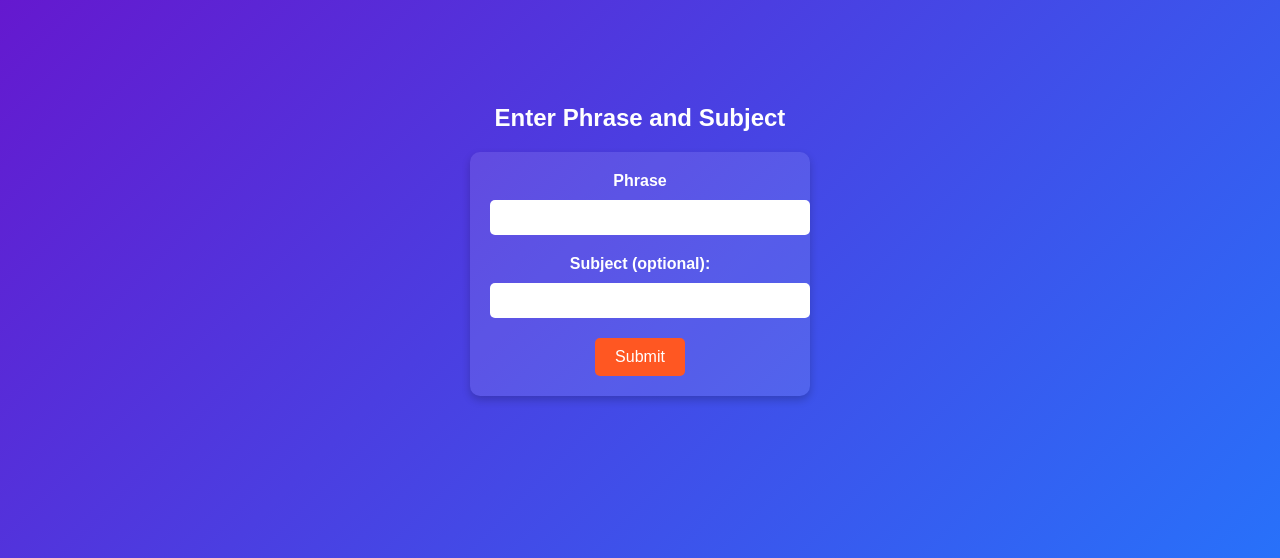
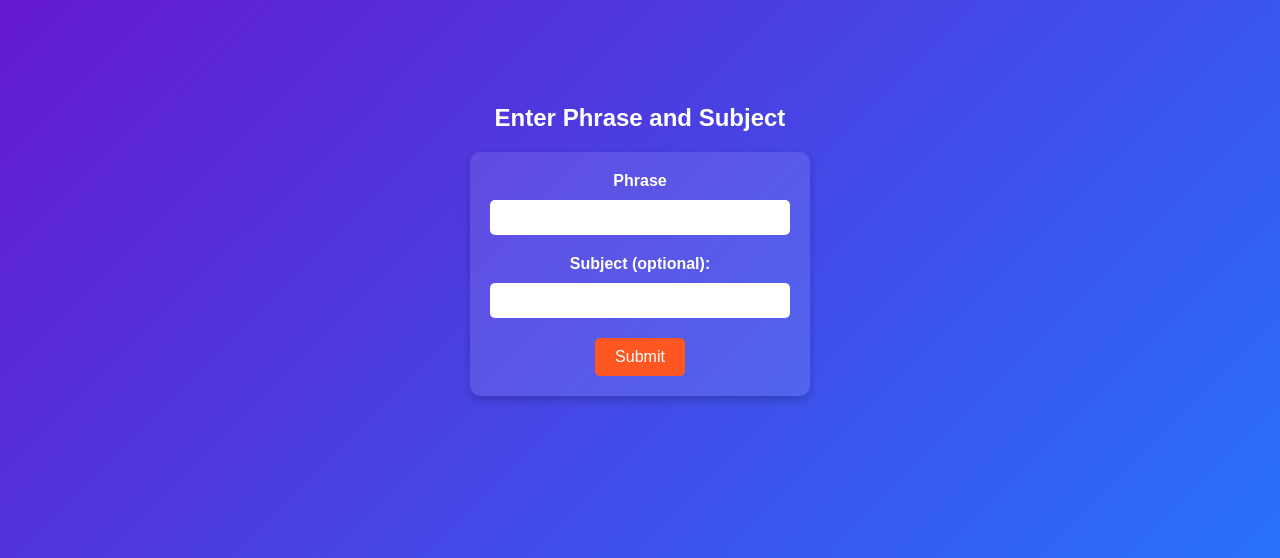
Before and after one commit to DanielyanEduard/WordMatching, a Flask app: page / in a window 1280 px wide. Shown: the part 160-718 px from the top of the page. Run offline with Flask 3, Linux system fonts and the light colour scheme.

Commit message:
style changein

```diff
--- a/templates/index.html
+++ b/templates/index.html
@@ -39,7 +39,7 @@
         }
 
         input[type="text"] {
-            width: 100%;
+            width: calc(100% - 20px);
             padding: 10px;
             margin-bottom: 20px;
             border: none;
```
